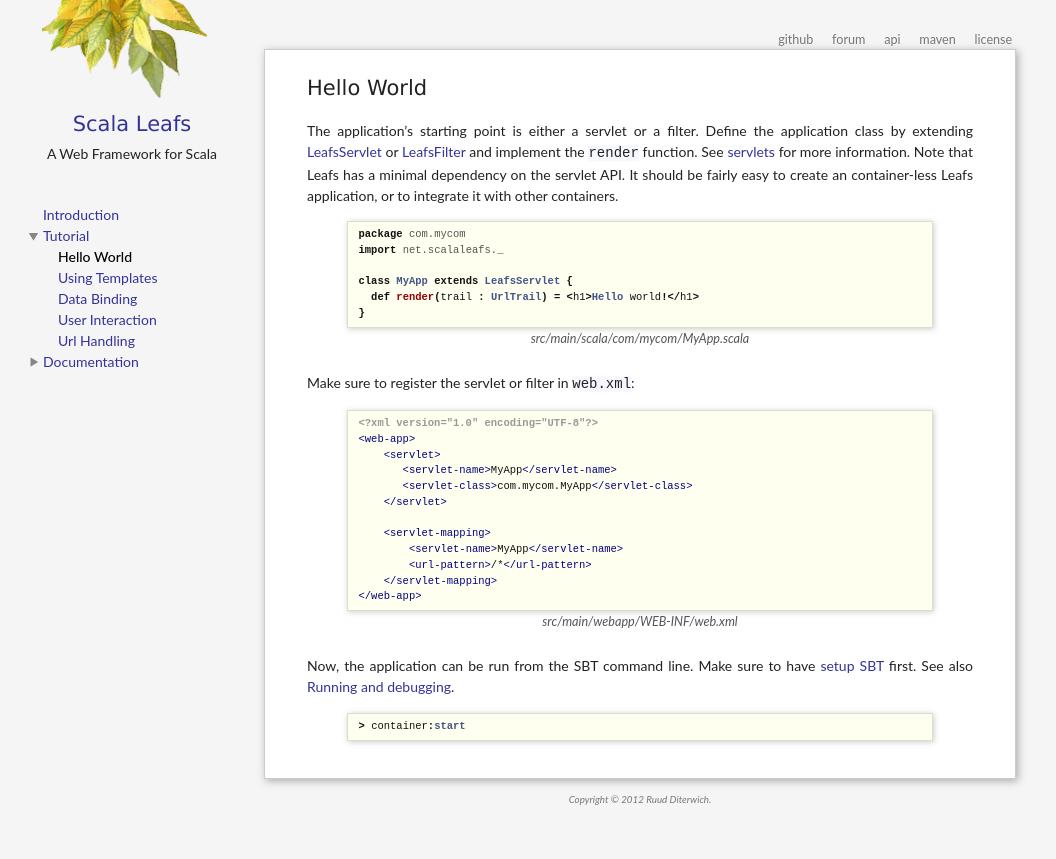
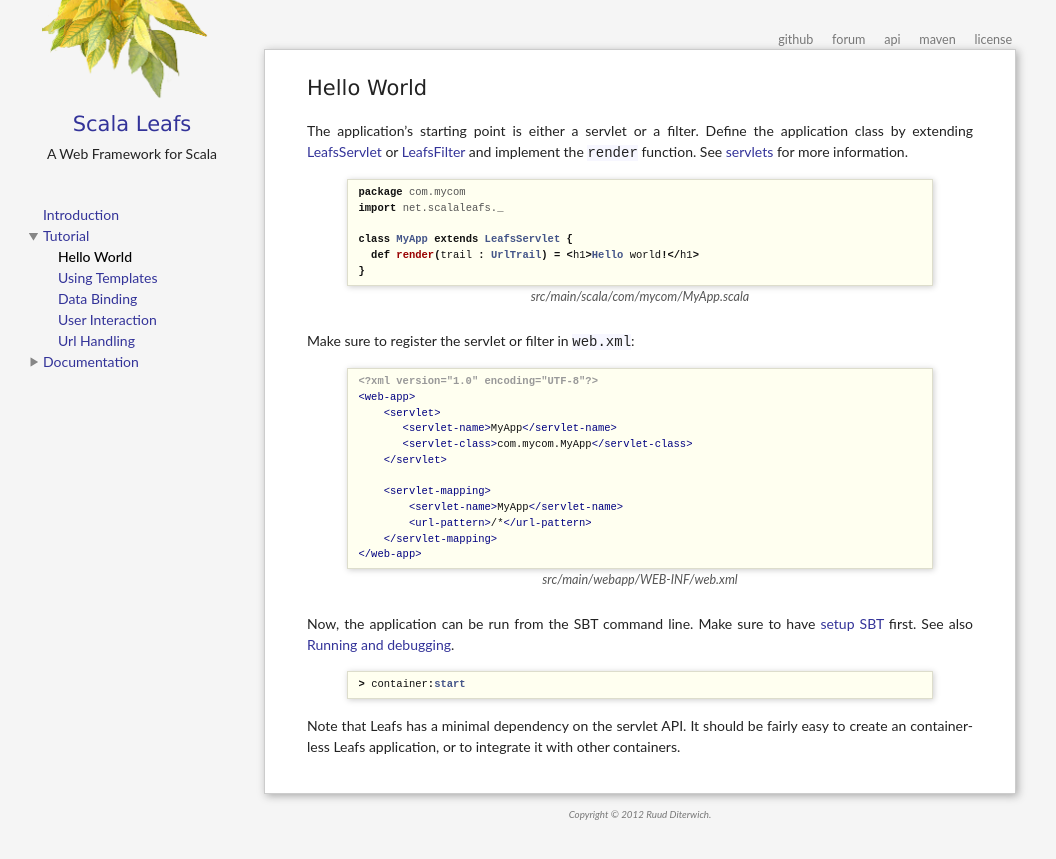
Before and after one commit to scalastuff/scalaleafs, a Jekyll site: the page built from hello-world.md, in a window 1280 px wide. Shown: the top 859 px of the page, without its empty margins (0-1056 px from the left). Built offline with Jekyll 4.4.1, drawn with Linux system fonts in a browser that asks for light colours; part of the change alters nothing that is shown.

```diff
--- a/hello-world.md
+++ b/hello-world.md
@@ -3,7 +3,7 @@ title: Hello World
 layout: default
 ---
 
-The application's starting point is either a servlet or a filter. Define the application class by extending [LeafsServlet](api/index.html#net.scalaleafs.LeafsServlet) or [LeafsFilter](/api/index.html#net.scalaleafs.LeafsFilter) and implement the `render` function. See [servlets](/servlets.html) for more information. Note that Leafs has a minimal dependency on the servlet API. It should be fairly easy to create an container-less Leafs application, or to integrate it with other containers.
+The application's starting point is either a servlet or a filter. Define the application class by extending [LeafsServlet](api/index.html#net.scalaleafs.LeafsServlet) or [LeafsFilter](/api/index.html#net.scalaleafs.LeafsFilter) and implement the `render` function. See [servlets](/servlets.html) for more information.
 
 {% highlight scala %}
 package com.mycom
@@ -38,3 +38,5 @@ Now, the application can be run from the SBT command line. Make sure to have [se
 {% highlight scala %}
 > container:start
 {% endhighlight %}
+
+Note that Leafs has a minimal dependency on the servlet API. It should be fairly easy to create an container-less Leafs application, or to integrate it with other containers.
```
